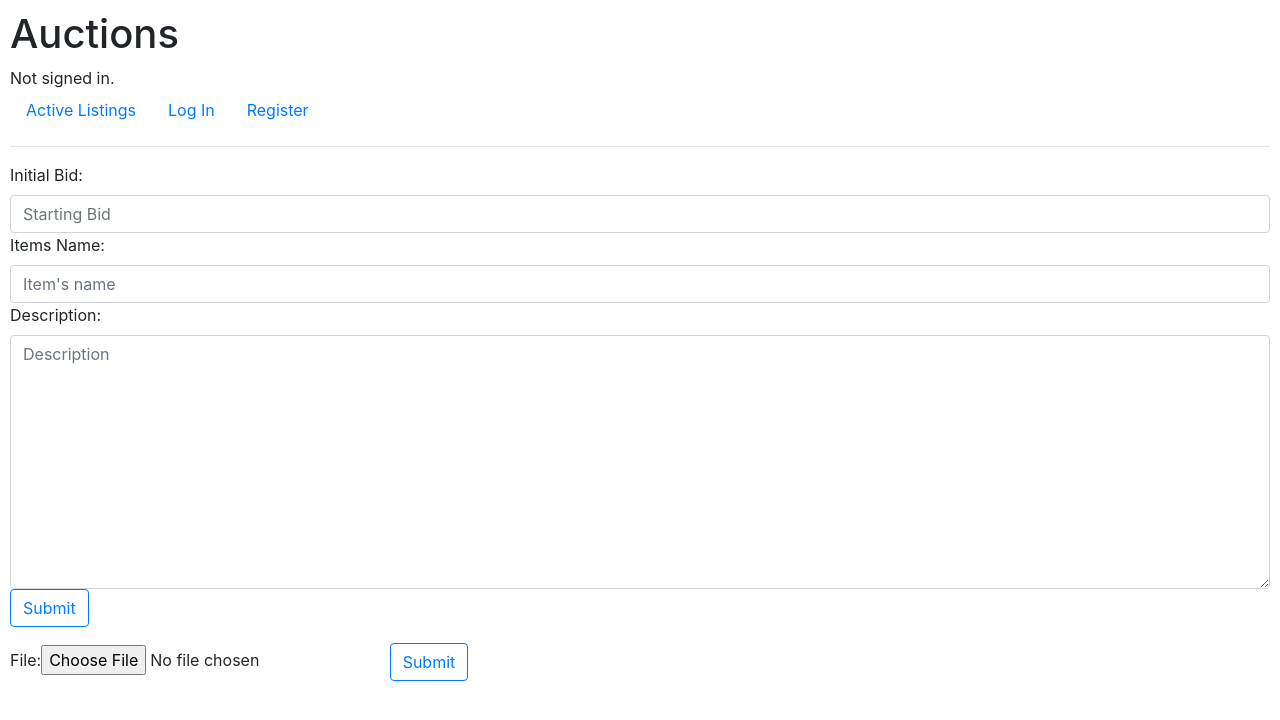
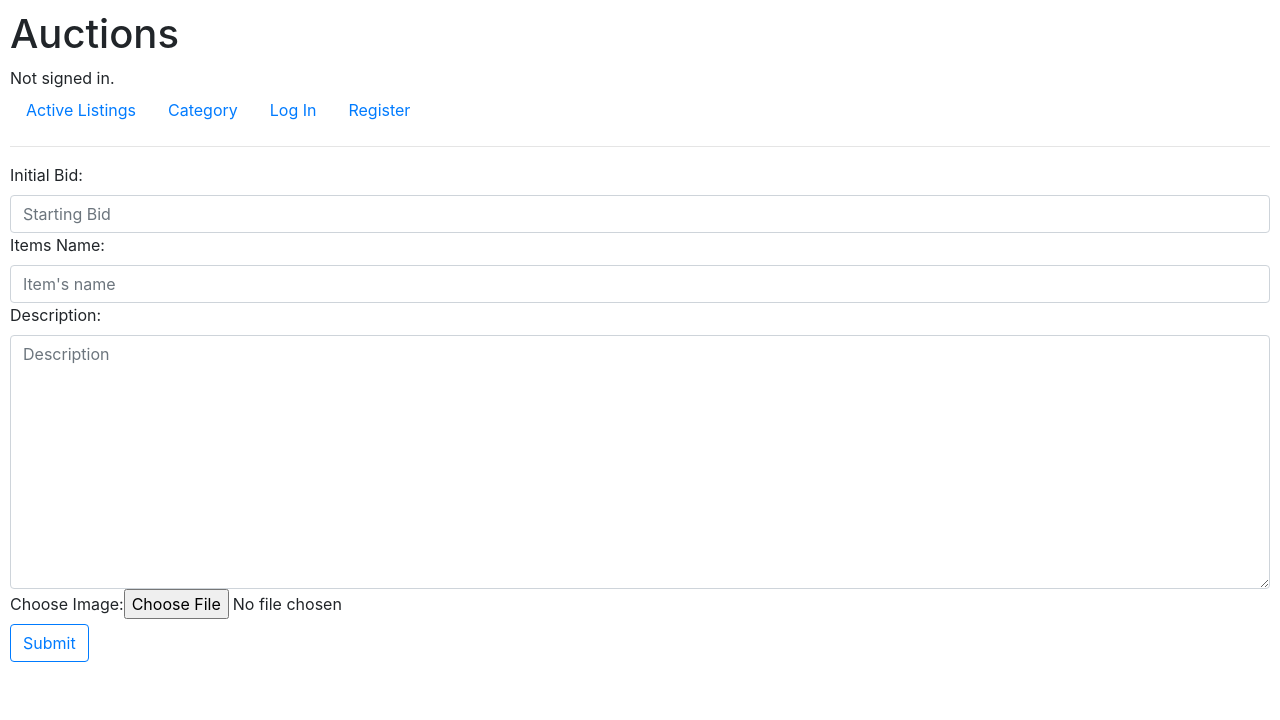
Before and after one commit to okamoto1/commerce-django, a Django app: page /new-auction in a window 1280 px wide. Shown: the top 720 px of the page. Run offline with Django 3.2, Linux system fonts and the light colour scheme; some libraries are stand-ins or nearby versions.

Commit message:
image upload

```diff
--- a/auctions/forms.py
+++ b/auctions/forms.py
@@ -24,9 +24,7 @@ class Listing_Form(forms.Form):
             'placeholder': 'Description'
         })
     )
-
-class Upload_Image(forms.Form):
-    file = forms.FileField()
+    image = forms.FileField(label="Choose Image")
 
 class BidForm(forms.ModelForm):
     def __init__(self, *args, **kwargs):
--- /dev/null
+++ b/auctions/templates/auctions/category.html
@@ -0,0 +1,6 @@
+{% extends "auctions/layout.html" %}
+
+{% block body %}
+  categorias
+  add categorias
+{% endblock %}
--- a/auctions/templates/auctions/displayitems.html
+++ b/auctions/templates/auctions/displayitems.html
@@ -2,11 +2,12 @@
   <a class="list-group-item list-group-item-action flex-column align-items-start" href="{% url 'items_page' title=items.item id=items.id %}">
     <div class="d-flex w-100 justify-content-between">
       <h4 class="mb-1">{{ items.item }}</h4>
-      <small>3 days ago</small>
+      <small>{{ items.date.date }}</small>
     </div>
     <h6 class="mb-1">Price: ${{ items.min_bid }}</h6>
-    <p class="mb-1">Description: {{items.description}}</p>
+    <p class="mb-1">Description: {{ items.description }}</p>
     <small>Donec id elit non mi porta.</small>
+    <img src="{{ items.image.url }}" alt="connect" style="max-height:100px">
   </a>
 </div>
 <br>
--- a/auctions/templates/auctions/items-page.html
+++ b/auctions/templates/auctions/items-page.html
@@ -5,6 +5,7 @@
   {% for items in items %}
     <h2>Listing: {{ items.item }} </h2>
     <h4>$50</h4>
+    <img src="{{ items.image.url }}" alt="" class="img-fluid">
     <h6>Description:</h6>
     <small>
       <div class="text-justify" style="padding-left: 12px">
--- a/auctions/templates/auctions/layout.html
+++ b/auctions/templates/auctions/layout.html
@@ -19,6 +19,9 @@
         <ul class="nav">
             <li class="nav-item">
                 <a class="nav-link" href="{% url 'index' %}">Active Listings</a>
+            </li>
+            <li class="nav-item">
+                <a class="nav-link" href="#">Category</a>
             </li>
             {% if user.is_authenticated %}
                 <li class="nav-item">
--- a/auctions/templates/auctions/new-listing.html
+++ b/auctions/templates/auctions/new-listing.html
@@ -3,16 +3,10 @@
 {% block body %}
   {% if form %}
     <div class="form-group">
-      <form method="post">
+      <form method="post" enctype="multipart/form-data">
         {% csrf_token %}
         {{ form }}
-        <button type="submit" class="btn btn-outline-primary"name="button">Submit</button>
-      </form>
-    </div>
-    <div class="form-group">
-      <form method="post" action="#">
-        {% csrf_token %}
-        {{ image }}
+        <br>
         <button type="submit" class="btn btn-outline-primary"name="button">Submit</button>
       </form>
     </div>
--- a/auctions/urls.py
+++ b/auctions/urls.py
@@ -18,10 +18,10 @@ urlpatterns = [
     path("remove-watchlist/<int:id>", views.remove_watchlist, name="remove_watchlist"),
     path("comment/<str:title>/<int:id>", views.adding_comment , name="adding_comment"),
     path("bid/<str:title>/<int:id>", views.adding_bid , name="adding_bid"),
-    path("upload", views.upload_image, name="upload_image"),
     path("close/<int:id>", views.close_auction, name="close_auction"),
     path("auction/<str:title>/<int:id>", views.items_page, name="items_page")
 ]
 
 if settings.DEBUG:
-    urlpatterns += static(settings.MEDIA_URL, document_root=settings.MEDIA_ROOT)
+    urlpatterns += static(settings.MEDIA_URL,
+                          document_root=settings.MEDIA_ROOT)
--- a/auctions/views.py
+++ b/auctions/views.py
@@ -4,7 +4,7 @@ from django.http import HttpResponse, HttpResponseRedirect
 from django.core.files.storage import FileSystemStorage
 from django.shortcuts import render
 from django.urls import reverse
-from .forms import Listing_Form, BidForm, CommentsForm, Upload_Image
+from .forms import Listing_Form, BidForm, CommentsForm
 import datetime
 
 from .models import User, Auction, Bids, Comments, Watchlist
@@ -73,17 +73,18 @@ def create_list(request):
             title = form.cleaned_data["title"]
             description = form.cleaned_data["description"]
             init_bid = form.cleaned_data["init_bid"]
+            image = request.FILES['image']
             seller = request.user
             listing = Auction.objects.create(
                 seller = seller,
                 item = title,
                 description = description,
-                min_bid = init_bid
+                min_bid = init_bid,
+                image = image
             )
-            return render(request, "auctions/items-page.html")
+            return HttpResponseRedirect(reverse('index'))
     return render(request, "auctions/new-listing.html", {
-        "form": Listing_Form(),
-        "image": Upload_Image()
+        "form": Listing_Form()
     })
 
 
@@ -94,26 +95,13 @@ def items_page(request, title, id):
     author = User.objects.filter(pk__in=seller)
     if author[0] == request.user:
         edit = True
-        bid = Bids.objects.filter(item_id = filter)
+        log_bids = Bids.objects.filter(item_id = filter)
     return render(request, "auctions/items-page.html", {
         "BidForm": BidForm(),
         "CommentForm": CommentsForm(),
         "comments": Comments.objects.filter(item_id = filter),
         "items": details
     })
-
-
-def upload_image(request):
-    if request.method == "POST":
-        form = UploadFileForm(request.POST, request.FILES)
-        if form.is_valid():
-            uploaded_file = request.FILES['file']
-            fs = FileSystemStorage()
-            fs.save(uploaded_file.name, uploadedfile)
-            return HttpResponseRedirect('/success/url/')
-        else:
-            form = UploadFileForm()
-        return render(request, 'upload.html', {'form': form})
 
 
 def adding_comment(request, title, id):
@@ -132,16 +120,14 @@ def adding_comment(request, title, id):
 
 def adding_bid(request, title, id):
     filter = Auction.objects.get(id = id)
-    print(filter.min_bid)
     if request.method == "POST":
-        form = BidForm(request.POST, 'teste')
+        form = BidForm(request.POST)
         if form.is_valid():
             bid_value = form.cleaned_data["bid_value"]
             Bids.objects.create(
                 buyer = request.user,
                 bid_value = bid_value,
                 item_id = filter,
-                date = datetime.date.today()
             )
     return HttpResponseRedirect(reverse("items_page", args=(title, id,)))
 
```
Also changed, not shown: auctions/models.py (+12 -2 lines), auctions/migrations/0001_initial.py, auctions/migrations/0002_auto_20200720_0558.py (added), auctions/migrations/0003_category.py (added), auctions/migrations/0004_comments_date.py (added).
